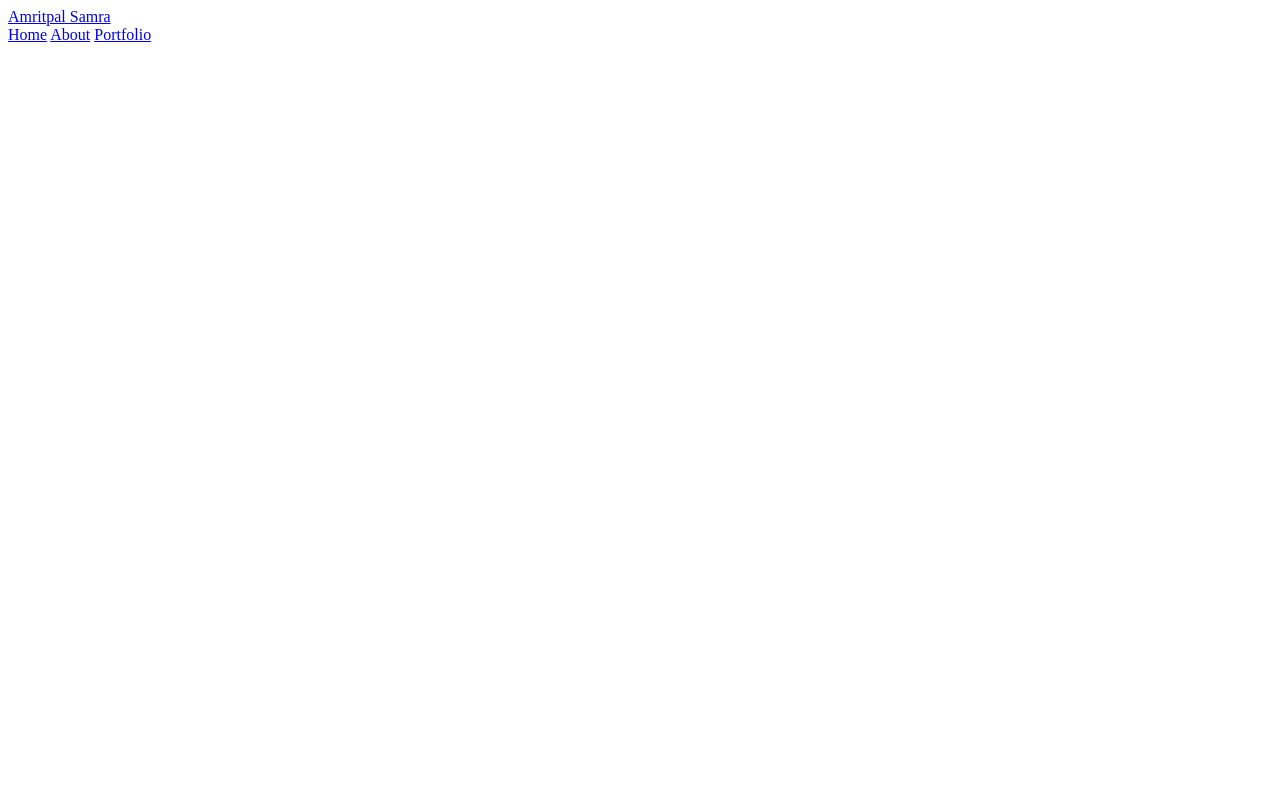
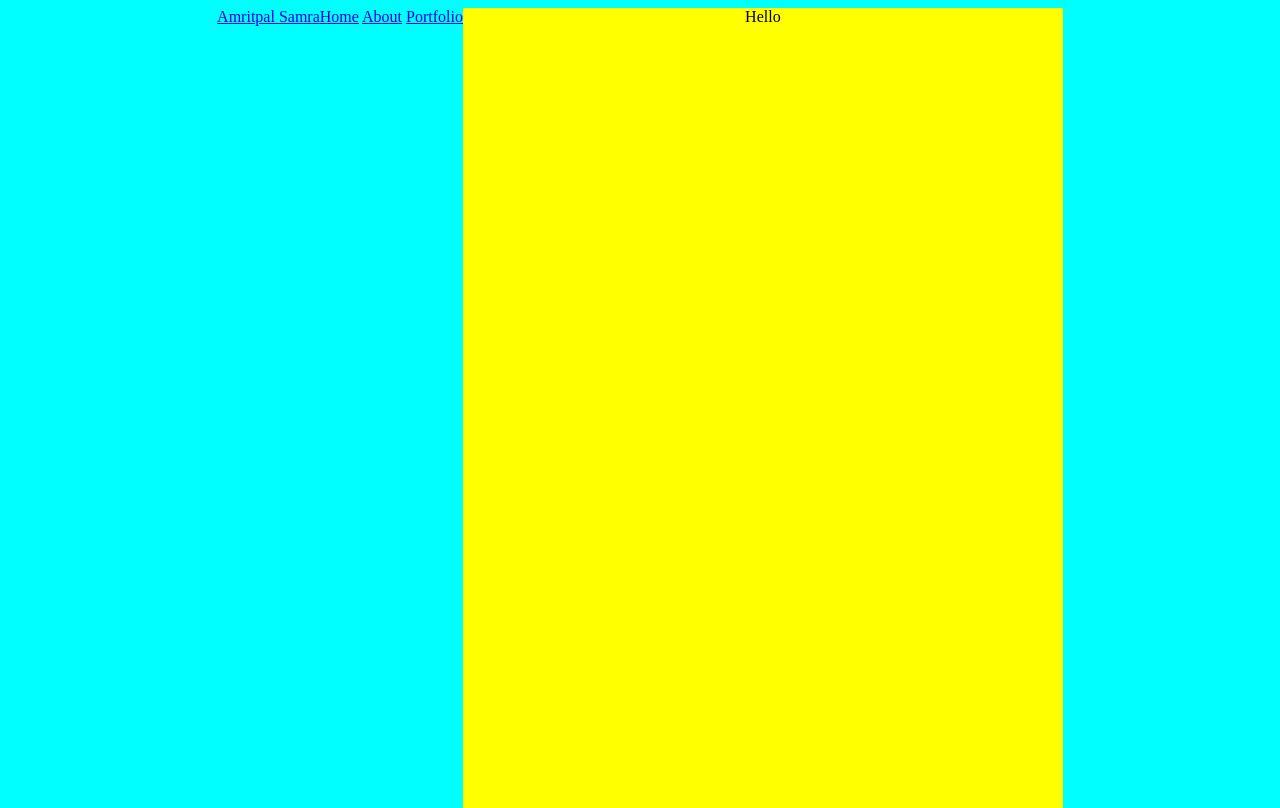
Before and after one commit to amritpalsclub/Personal-Website-Project, a plain HTML site: page website.html in a window 1280 px wide. Drawn offline with Linux system fonts and the light colour scheme.

Commit message:
minor background styling updates

```diff
--- a/website.css
+++ b/website.css
@@ -0,0 +1,23 @@
+html {
+  background-color: aqua;
+  height: 100%;
+  margin-top: auto;
+}
+
+body {
+  display: flex;
+  justify-content: center;
+  height: 100%;
+}
+
+.header {
+  display: flex;
+  justify-content: center;
+}
+
+.centerBox {
+  width: 600px;
+  display: flex;
+  justify-content: center;
+  background-color: yellow;
+}
--- a/website.html
+++ b/website.html
@@ -4,6 +4,7 @@
     <meta charset="UTF-8" />
     <meta name="viewport" content="width=device-width, initial-scale=1.0" />
     <title>Home</title>
+    <link rel="stylesheet" href="website.css" />
   </head>
 
   <body>
@@ -15,5 +16,6 @@
         <a href="portfolio.html">Portfolio</a>
       </nav>
     </header>
+    <div class="centerBox">Hello</div>
   </body>
 </html>
```
